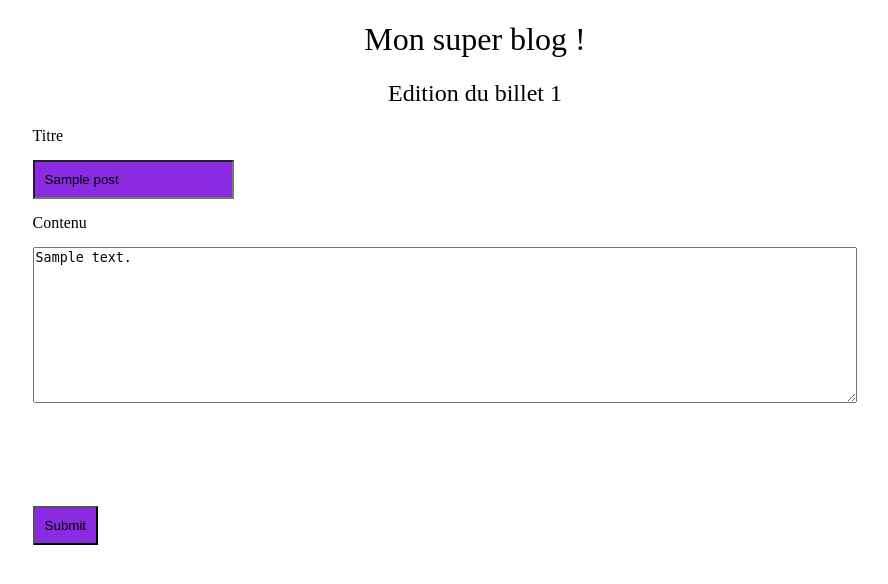
After one commit to julie-j-code/opc-blog-mvc, a PHP site: template view/frontend/editPostView.php in a window 1280 px wide. The commit adds this page. Shown: the top 584 px of the page, without its empty margins (165-1053 px from the left). Run offline with PHP 8.4, Linux system fonts and the light colour scheme; the template is opened without the code that fills it: most values are stand-ins (such as "Sample title", 1, 10 or a date in 2020).

Commit message:
Edition d'un post pour exo. Non requis à l'époque

```diff
--- a/public/css/style.css
+++ b/public/css/style.css
@@ -43,3 +43,7 @@ h3 {
 input, textarea{
     margin: 15px 0;
 }
+
+.news input{padding: 10px; background-color:blueviolet ;}
+
+input.hidden{visibility: hidden;}
--- /dev/null
+++ b/view/frontend/editPostView.php
@@ -0,0 +1,28 @@
+<?php $title = 'Mon blog'; ?>
+
+<?php ob_start(); ?>
+<h1>Mon super blog !</h1>
+<h2>Edition du billet <?= $_GET['id'] ?></h2>
+
+
+<div class="news">
+
+    <form action="index.php?action=editPost" method="post">
+        <div>
+            <label for="updatedTitle">Titre</label><br />
+            <input type="text" id="updatedTitle" name="updatedTitle" value="<?= $post['title'] ?>" />
+        </div>
+        <div>
+            <label for="updatedContent">Contenu</label><br />
+            <textarea id="updatedContent" rows="10" cols="100" name="updatedContent"><?php echo $post['content'] ?></textarea>
+        </div>
+        <input class="hidden" type="text" id="id" name="id" value="<?= $post['id'] ?>" />
+        <div>
+            <input type="submit" name="editPost" />
+        </div>
+    </form>
+</div>
+
+
+<?php $content = ob_get_clean(); ?>
+<?php require('baseLayout.php'); ?>
--- a/view/frontend/listPostsView.php
+++ b/view/frontend/listPostsView.php
@@ -11,7 +11,7 @@ foreach ($posts as $post) {
     <div class="news">
         <h3>
             <?= htmlspecialchars($post['title']) ?>
-            <em>le <?= $post['creation_date_fr'] ?></em>
+            <em>le <?= $post['creation_date_fr'] ?> - id <?= $post['id'] ?></em>
         </h3>
 
         <p>
@@ -39,6 +39,7 @@ foreach ($posts as $post) {
             <label for="content">Contenu</label><br />
             <textarea id="content" name="content"></textarea>
         </div>
+
         <div>
             <input type="submit" name="newPost" />
         </div>
--- a/view/frontend/postView.php
+++ b/view/frontend/postView.php
@@ -14,6 +14,8 @@
         <?= nl2br(htmlspecialchars($post['content'])) ?>
     </p>
 </div>
+<!-- c'est pour le fun. puisqu'il n'était pas prévu d'auteur ce qui n'est pas cohérent et empêcherait l'édition par quiconque d'autre que l'admin du blog -->
+<h3><a href="index.php?action=editPost&amp;id=<?= $post['id'] ?>">Editer le billet <?= $post['id'] ?></a></h3>
 
 <div class="comments">
 
@@ -42,8 +44,6 @@
     }
     ?>
     <?php $content = ob_get_clean(); ?>
-
-
 </div>
 
 
```
Also changed, not shown: controllers/posts.php (+29 -1 lines), index.php (+23 -0 lines), model/PostsManager.php (+18 -0 lines).
